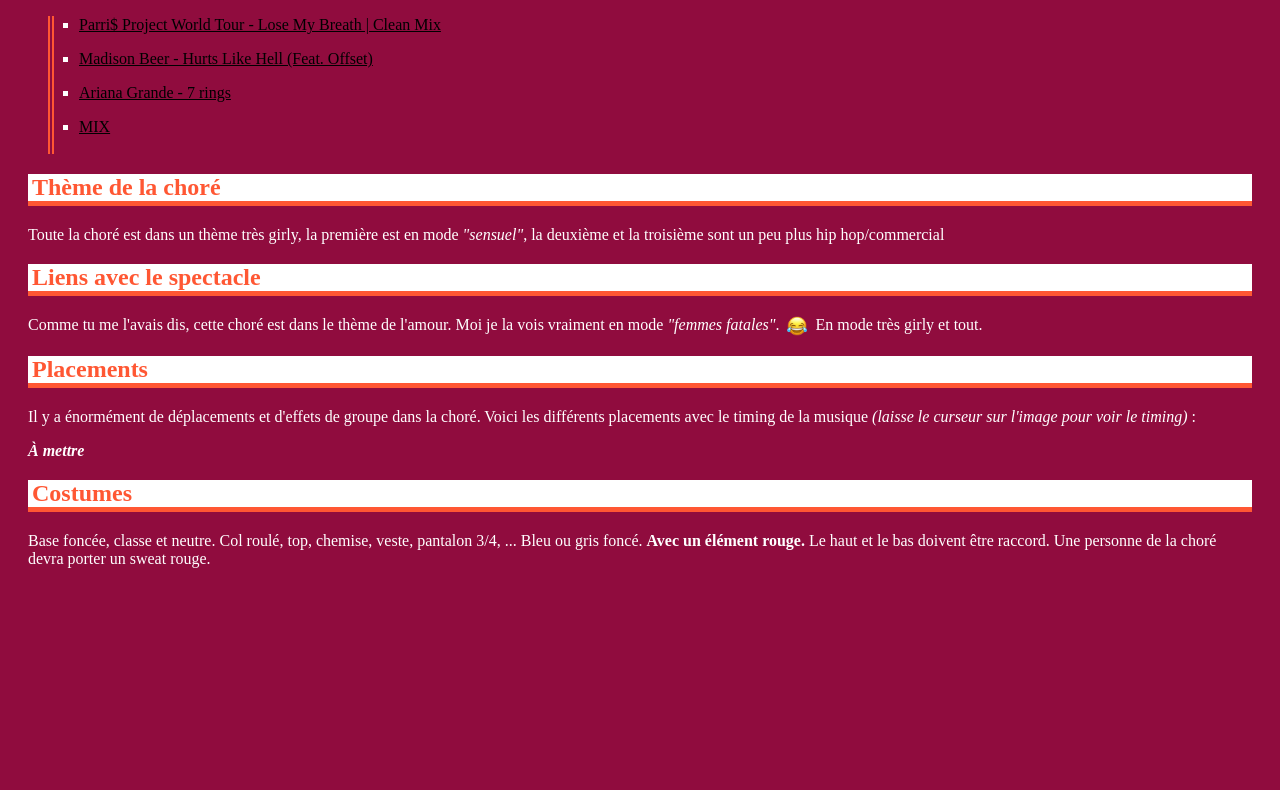
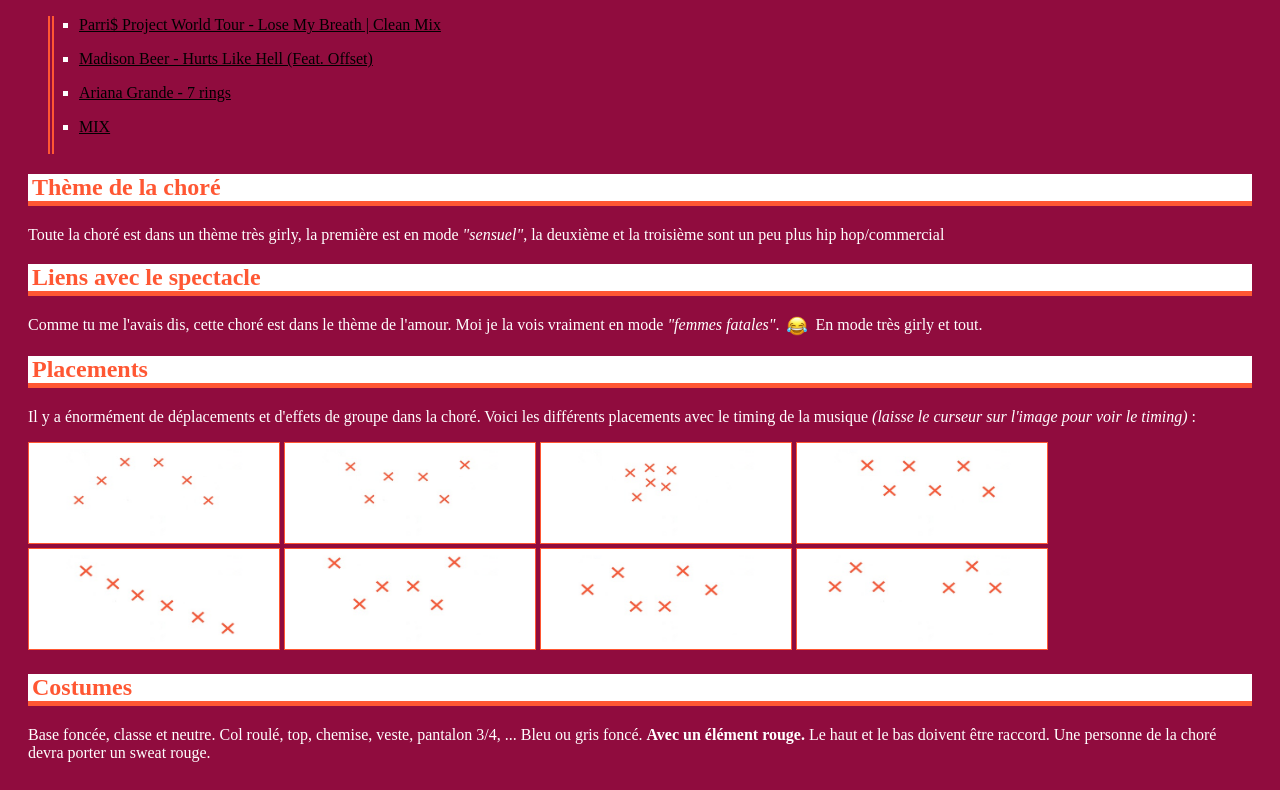
Before and after one commit to groupegirly/groupegirly.github.io, a plain HTML site: page index.html in a window 1280 px wide. Shown: the part 437-1227 px from the top of the page. Before the commit the page ends 1033 px from the top, so only its background shows below. Drawn offline with Linux system fonts and the light colour scheme.

Commit message:
Add files via upload

```diff
--- a/index.css
+++ b/index.css
@@ -32,15 +32,13 @@
   border: none;
   vertical-align:top;
   padding-left: 8px;
-
+  padding-right: 4px;
 }
 
 img {
   border: 1px solid #FF5733;
   margin-left:auto;
   margin-right:auto;
-  padding-right: 4px;
-
 }
 
 table {
--- a/index.html
+++ b/index.html
@@ -62,7 +62,14 @@
 				<p>Comme tu me l'avais dis, cette choré est dans le thème de l'amour. Moi je la vois vraiment en mode <em>"femmes fatales"</em>.<img src="emojimdr.jpg" width="20" height="20" id="emojimdr" /> En mode très girly et tout.</p>
 			<h2>Placements</h2>
 				<p>Il y a énormément de déplacements et d'effets de groupe dans la choré. Voici les différents placements avec le timing de la musique <em>(laisse le curseur sur l'image pour voir le timing)</em> :</p>
-				<p><em><b>À mettre</b></em></p>
+				<img src="1.jpg" width="250" height="100" title="00:00 - 00:35"/>
+				<img src="2.jpg" width="250" height="100" title="00:36 - 00:44"/>
+				<img src="3.jpg" width="250" height="100" title="00:45 - 00:58"/>
+				<img src="4.jpg" width="250" height="100" title="00:59 - 01:23"/>
+				<img src="5.jpg" width="250" height="100" title="01:24 - 01:39"/>
+				<img src="6.jpg" width="250" height="100" title="01:40 - 02:00"/>
+				<img src="7.jpg" width="250" height="100" title="02:01 - 02:20"/>
+				<img src="8.jpg" width="250" height="100" title="02:21 - 02:40"/>
 			<h2>Costumes</h2>
 			<p>Base foncée, classe et neutre. Col roulé, top, chemise, veste, pantalon 3/4, ... Bleu ou gris foncé. <b>Avec un élément rouge.</b> Le haut et le bas doivent être raccord. Une personne de la choré devra porter un sweat rouge.</p>
 	</body>
```
Also changed, not shown: 1.jpg (added), 2.jpg (added), 3.jpg (added), 4.jpg (added), 5.jpg (added), 6.jpg (added), 7.jpg (added), 8.jpg (added), croix.bmp.
